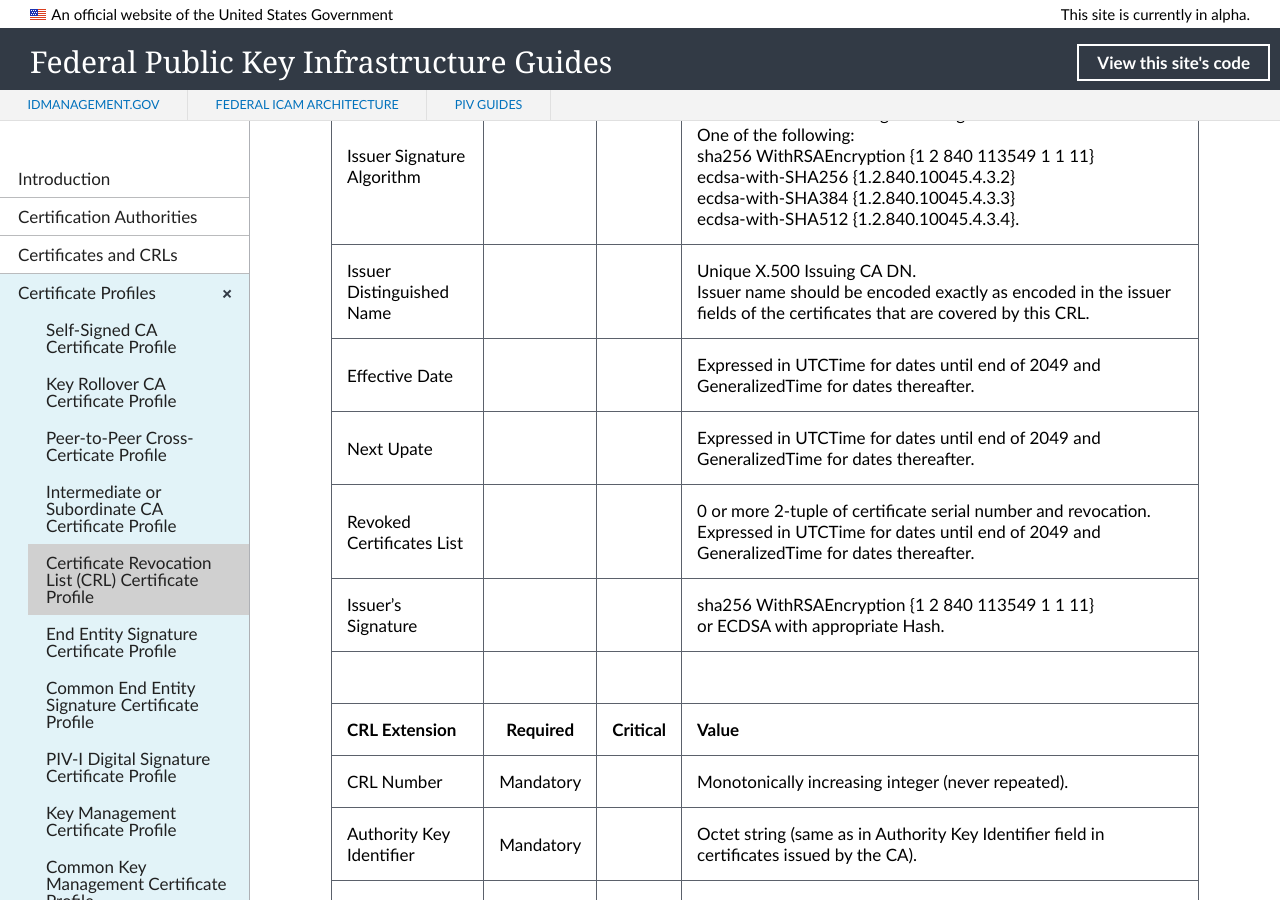
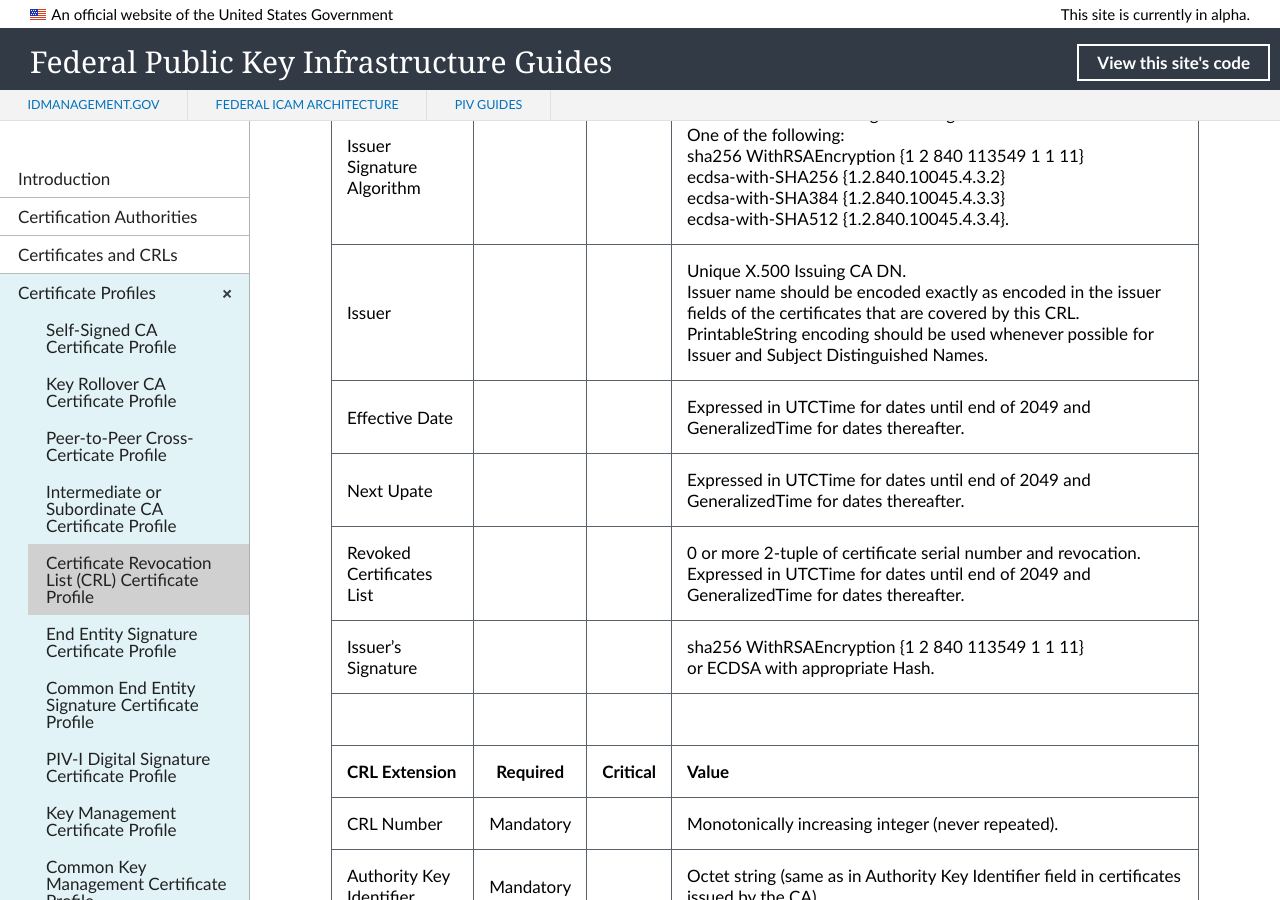
Before and after one commit to GSA/fpki-guides, a Jekyll site: the page built from _profiles/05_crl.md, in a window 1280 px wide and 900 px high, scrolled down 454 px. Built offline with Jekyll 4.4.1, drawn with Linux system fonts in a browser that asks for light colours; nearby versions of some CDN libraries; library files that are not in the unit come from our copies.

Commit message:
Update 05_crl.md
Issuer change and added PrintableString statement

```diff
--- a/_profiles/05_crl.md
+++ b/_profiles/05_crl.md
@@ -10,7 +10,7 @@ permalink: profiles/crl/
 | :-------- | :---: | :---: | :-------------------------------     |
 | Version   |       |       | V2 (1)                                 |
 | Issuer Signature Algorithm   |       |       |  Must match the issuer Signature Algorithm of the CA’s certificate. One of the following: <br>sha256 WithRSAEncryption {1 2 840 113549 1 1 11} <br>ecdsa-with-SHA256 {1.2.840.10045.4.3.2} <br>ecdsa-with-SHA384 {1.2.840.10045.4.3.3} <br>ecdsa-with-SHA512 {1.2.840.10045.4.3.4}. |
-| Issuer Distinguished Name   |       |       |  Unique X.500 Issuing CA DN.<BR>Issuer name should be encoded exactly as encoded in the issuer fields of the certificates that are covered by this CRL. |
+| Issuer   |       |       |  Unique X.500 Issuing CA DN.<BR>Issuer name should be encoded exactly as encoded in the issuer fields of the certificates that are covered by this CRL. PrintableString encoding should be used whenever possible for Issuer and Subject Distinguished Names. |
 | Effective Date   |       |       |  Expressed in UTCTime for dates until end of 2049 and GeneralizedTime for dates thereafter.  |
 | Next Upate   |       |       |  Expressed in UTCTime for dates until end of 2049 and GeneralizedTime for dates thereafter.  |
 | Revoked Certificates List   |       |       |  0 or more 2-tuple of certificate serial number and revocation.<BR>Expressed in UTCTime for dates until end of 2049 and GeneralizedTime for dates thereafter.  |
```
